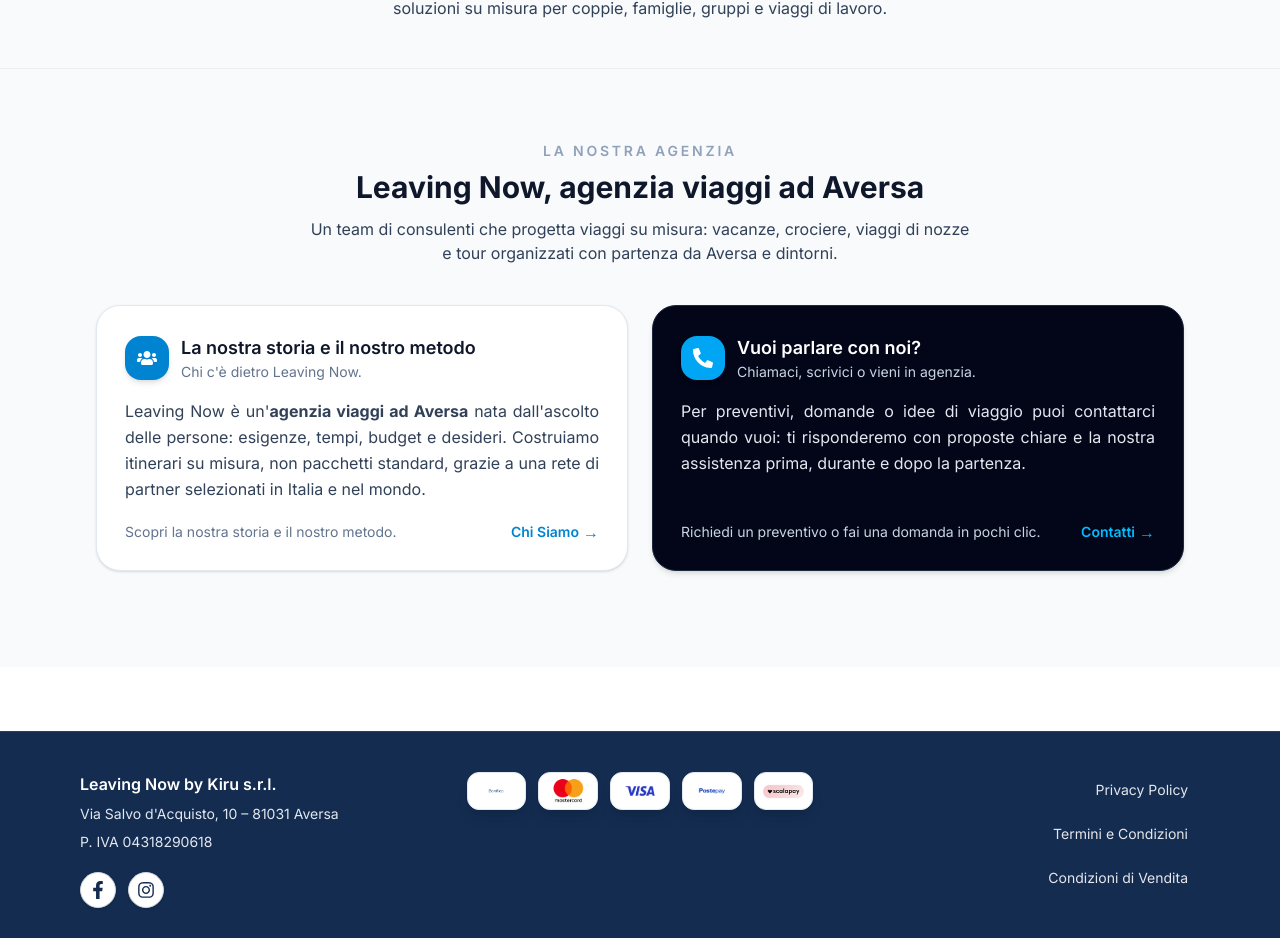
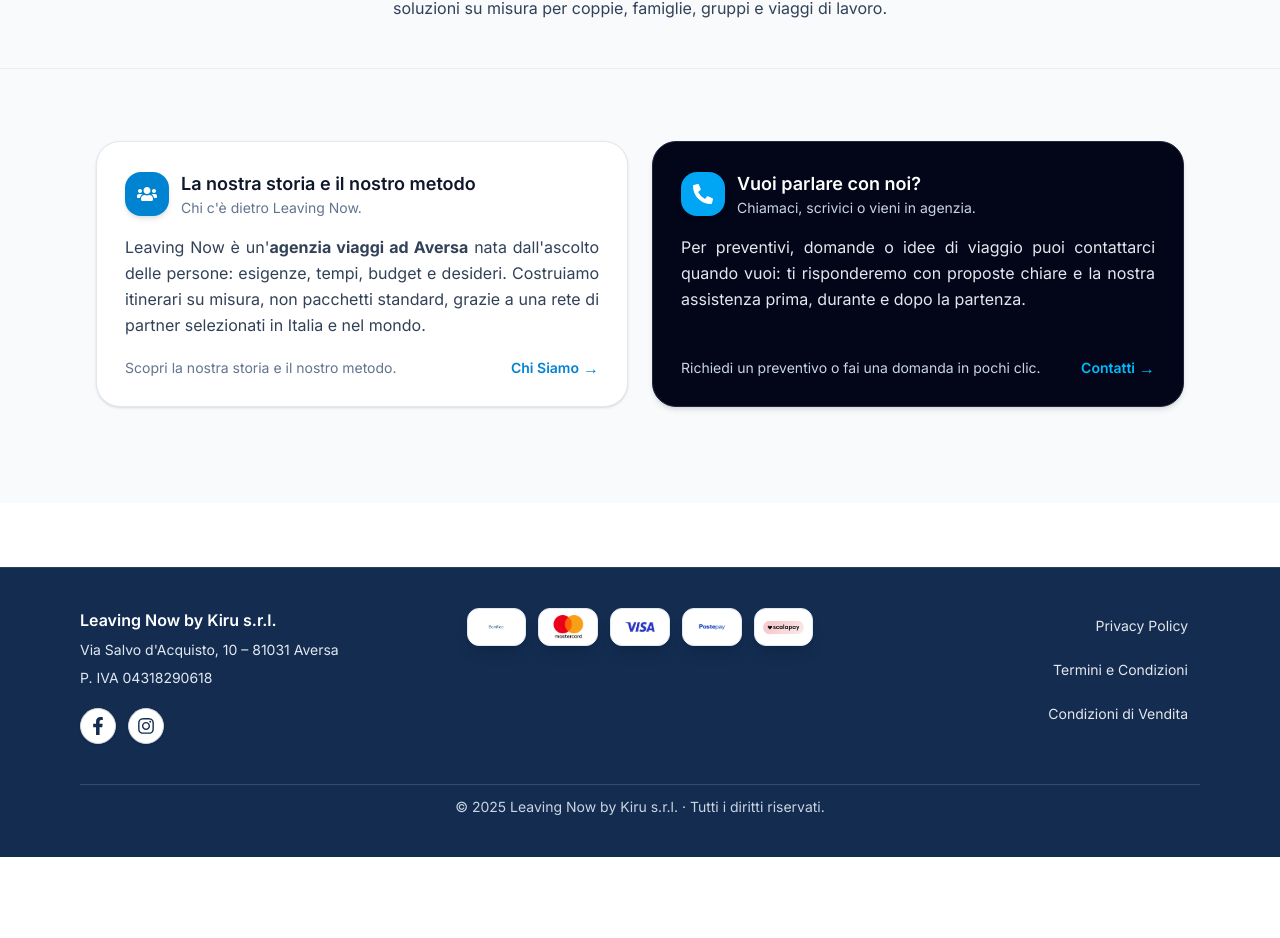
Before and after one commit to schiavonelu/leavingnow-site, a React (Vite) app: page / in a window 1280 px wide. Shown: the part 4974-5912 px from the top of the page. After the commit the page ends 5831 px from the top, so only its background shows below. Built offline with nearby package versions, Linux system fonts and the light colour scheme.

Commit message:
Fix Home

```diff
--- a/src/sections/shared/AgencyIntroStrip.jsx
+++ b/src/sections/shared/AgencyIntroStrip.jsx
@@ -15,23 +15,7 @@ const AgencyIntroStrip = ({ showHeading = true }) => {
           isVisible ? "opacity-100 translate-y-0" : "opacity-0 translate-y-4",
         ].join(" ")}
       >
-        {/* Intestazione opzionale */}
-        {showHeading && (
-          <div className="text-center mb-6 md:mb-10">
-            <p className="text-xs md:text-sm font-semibold tracking-[0.2em] uppercase text-slate-400 mb-2">
-              La nostra agenzia
-            </p>
-            <h2 className="text-2xl md:text-3xl font-bold text-slate-900">
-              Leaving Now, agenzia viaggi ad Aversa
-            </h2>
-            <p className="mt-3 text-sm md:text-base text-slate-700
- max-w-2xl mx-auto">
-              Un team di consulenti che progetta viaggi su misura: vacanze,
-              crociere, viaggi di nozze e tour organizzati con partenza da
-              Aversa e dintorni.
-            </p>
-          </div>
-        )}
+
 
         {/* Card collegate a Chi Siamo / Contatti */}
         <div className="grid gap-4 md:gap-6 md:grid-cols-2">
```
